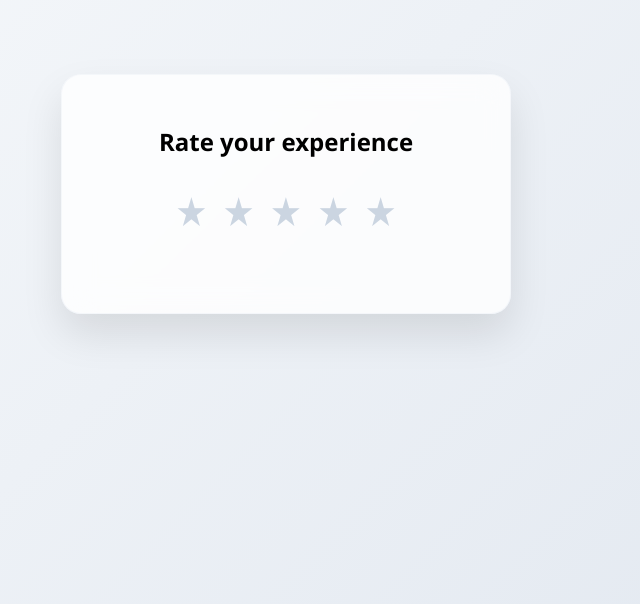
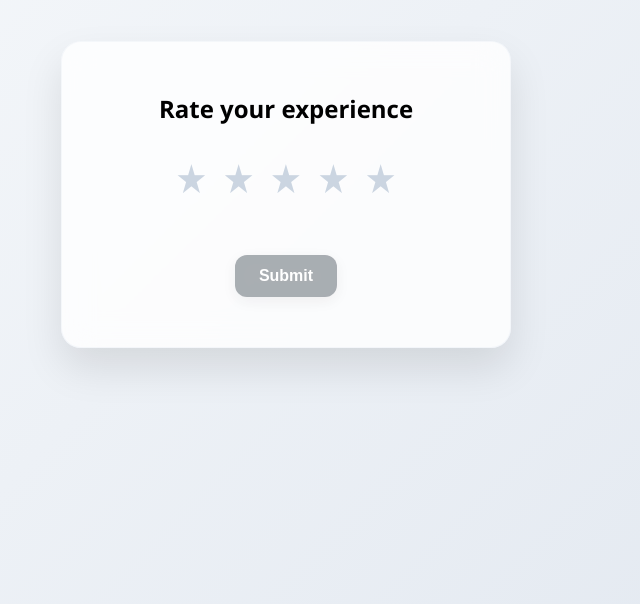
Before and after one commit to vsniranjan/rating-ui, a React app: page / in a window 1280 px wide. Shown: the part 196-800 px from the top of the page, without its empty margins (354-994 px from the left). Built offline with nearby package versions, Linux system fonts and the light colour scheme; the HTML template or start-up script is replaced by a standard one.

Commit message:
Add rating submission functionality and modal feedback

```diff
--- a/src/components/Rating.jsx
+++ b/src/components/Rating.jsx
@@ -7,8 +7,24 @@ const Rating = ({
 }) => {
   const [rating, setRating] = useState(0);
   const [hover, setHover] = useState(0);
+  const [submitted, setSubmitted] = useState(false);
+  const [showSubmitBtn, setshowSubmitBtn] = useState(true);
 
   const stars = Array.from({ length: 5 }, (_, i) => i + 1);
+
+  function handleSubmit() {
+    if (rating > 0) {
+      setSubmitted(true);
+      setshowSubmitBtn(false);
+    }
+  }
+
+  function closeModal() {
+    setshowSubmitBtn(true);
+    setSubmitted(false);
+    setRating(0);
+    setHover(0);
+  }
 
   return (
     <div className='rating-container'>
@@ -27,6 +43,28 @@ const Rating = ({
         ))}
       </div>
       <p className='feedback'>{feedbackMessages[rating - 1]}</p>
+      {showSubmitBtn && (
+        <button
+          className='submit-btn'
+          onClick={handleSubmit}
+          disabled={rating === 0}
+        >
+          Submit
+        </button>
+      )}
+      {submitted && (
+        <div className='model-overlay'>
+          <div className='modal'>
+            <h2>Thank you</h2>
+            <p>
+              You rated us {rating} {rating < 1 ? "star" : "stars"}
+            </p>
+            <button className='close-btn' onClick={closeModal}>
+              Close
+            </button>
+          </div>
+        </div>
+      )}
     </div>
   );
 };
--- a/src/index.css
+++ b/src/index.css
@@ -86,6 +86,122 @@ body {
   }
 }
 
+.submit-btn {
+  margin-top: 25px;
+  padding: 12px 24px;
+  font-size: 1rem;
+  font-weight: 600;
+  background: linear-gradient(135deg, #296ece 0%, #0f3a76 100%);
+  color: white;
+  border: none;
+  cursor: pointer;
+  transition: all 0.3s cubic-bezier(0.4, 0, 0.2, 1);
+  border-radius: 12px;
+  box-shadow: 0 4px 15px rgba(0, 0, 0, 0.1);
+  backdrop-filter: blur(10px);
+}
+
+.submit-btn:disabled {
+  background: #71787f;
+  cursor: not-allowed;
+  opacity: 0.6;
+  transform: none;
+}
+
+.submit-btn:hover:not(:disabled) {
+  background: linear-gradient(135deg, #475569 0%, #334155 100%);
+  scale: 1.05;
+  box-shadow: 0 8px 25px rgba(0, 0, 0, 0.15);
+}
+
+.submit-btn:active:not(:disabled) {
+  transform: translateY(0);
+  box-shadow: 0 4px 15px rgba(0, 0, 0, 0.1);
+}
+
+/* Modal Styling */
+.modal-overlay {
+  position: fixed;
+  top: 0px;
+  left: 0;
+  width: 100%;
+  height: 100%;
+  background: rgba(0, 0, 0, 0.4);
+  backdrop-filter: blur(8px);
+  display: flex;
+  align-items: center;
+  justify-content: center;
+  z-index: 1000;
+  animation: fadeIn 0.3s ease-out;
+}
+
+.modal {
+  margin-top: 20px;
+  margin-left: 10px;
+  background: rgba(255, 255, 255, 0.95);
+  backdrop-filter: blur(20px);
+  padding: 40px 30px;
+  text-align: center;
+  border-radius: 20px;
+  width: 350px;
+  max-width: 90vw;
+  box-shadow: 0 25px 50px rgba(0, 0, 0, 0.15);
+  border: 1px solid rgba(226, 232, 240, 0.3);
+  animation: slideIn 0.3s ease-out;
+}
+
+.modal h2 {
+  margin-bottom: 20px;
+  color: #1f2937;
+  font-weight: 700;
+  font-size: 1.5rem;
+  text-shadow: 0 1px 2px rgba(0, 0, 0, 0.05);
+}
+
+.close-btn {
+  margin-top: 20px;
+  padding: 10px 20px;
+  background: linear-gradient(135deg, #296ece 0%, #0f3a76 100%);
+  color: white;
+  border: none;
+  cursor: pointer;
+  transition: all 0.3s cubic-bezier(0.4, 0, 0.2, 1);
+  border-radius: 10px;
+  font-weight: 600;
+  box-shadow: 0 4px 15px rgba(0, 0, 0, 0.1);
+}
+
+.close-btn:hover {
+  background: linear-gradient(135deg, #475569 0%, #334155 100%);
+  transform: translateY(-2px);
+  box-shadow: 0 8px 25px rgba(0, 0, 0, 0.15);
+}
+
+.close-btn:active {
+  transform: translateY(0);
+  box-shadow: 0 4px 15px rgba(0, 0, 0, 0.1);
+}
+
+@keyframes fadeIn {
+  from {
+    opacity: 0;
+  }
+  to {
+    opacity: 1;
+  }
+}
+
+@keyframes slideIn {
+  from {
+    opacity: 0;
+    transform: translateY(-20px) scale(0.95);
+  }
+  to {
+    opacity: 1;
+    transform: translateY(0) scale(1);
+  }
+}
+
 @media (max-width: 480px) {
   .rating-container {
     width: 90%;
```
